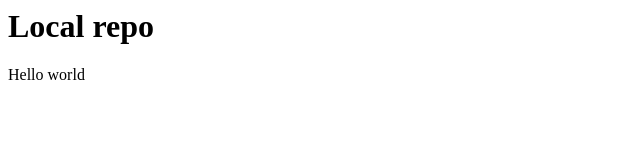
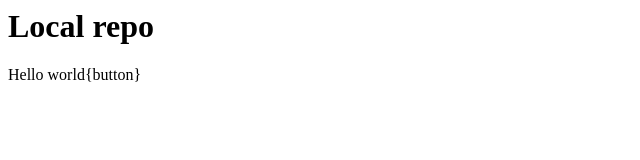
Before and after one commit to Hema-GK/localrepo, a plain HTML site: page index.html in a window 1280 px wide. Shown: the full height of the page, 0-640 px from the left. Drawn offline with Linux system fonts and the light colour scheme.

Commit message:
Resolve Conflicts

```diff
--- a/index.html
+++ b/index.html
@@ -1,2 +1,2 @@
 <h1>Local repo</h1>
-<p>Hello world</p>
+<p>Hello world{button}</p>
```
